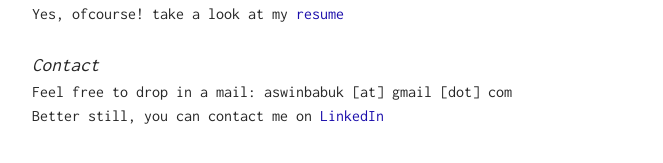
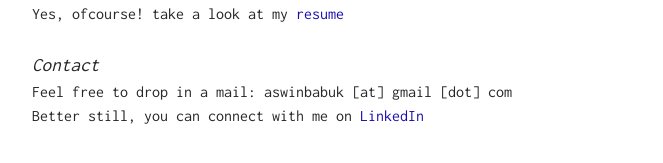
Before and after one commit to karuvally/karuvally.github.io, a Jekyll site: the page built from me/index.md, in a window 1280 px wide. Shown: the part 651-814 px from the top of the page, without its empty margins (308-971 px from the left). Built offline with Jekyll 4.4.1, drawn with Linux system fonts in a browser that asks for light colours.

```diff
--- a/me/index.md
+++ b/me/index.md
@@ -22,4 +22,4 @@
 
 # Contact
 Feel free to drop in a mail: aswinbabuk [at] gmail [dot] com
-Better still, you can contact me on [LinkedIn](https://in.linkedin.com/in/karuvally)
+Better still, you can connect with me on [LinkedIn](https://in.linkedin.com/in/karuvally)
```
Also changed, not shown: 1 other file.
